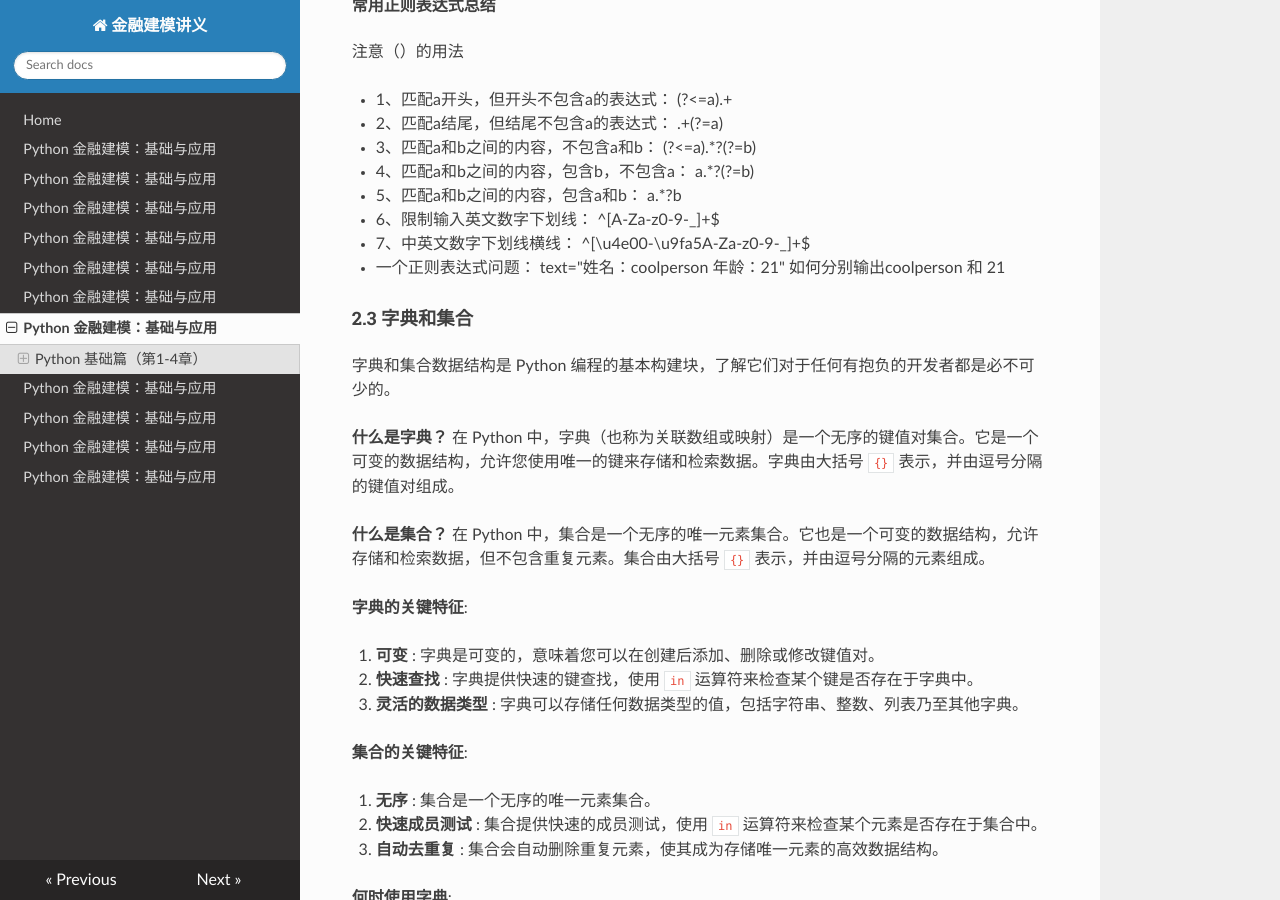
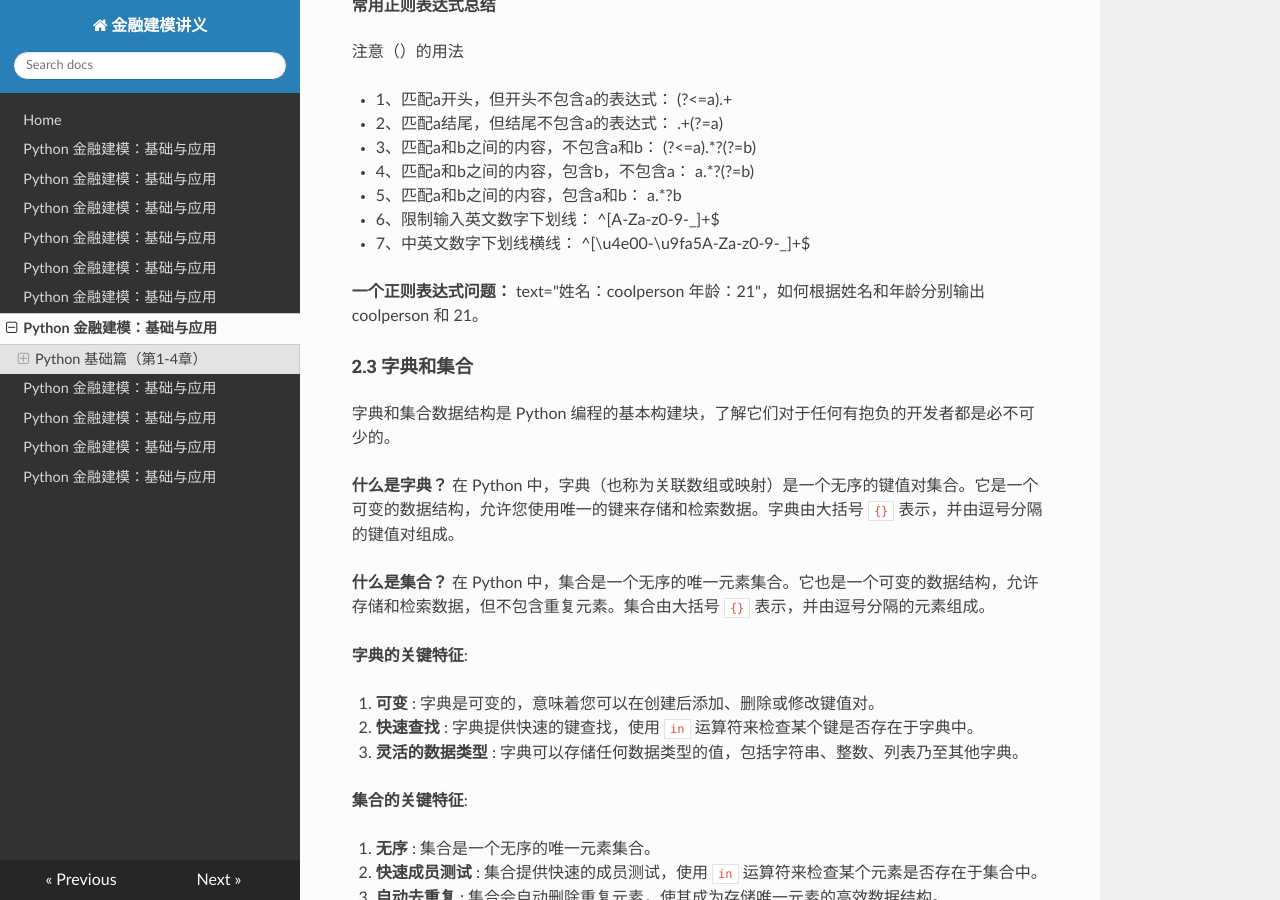
Before and after one commit to sihtyh/draft_textbook, an MkDocs documentation site: the page built from docs/draft_chapter2.md, in a window 1280 px wide and 900 px high, scrolled down 8882 px. Built offline with MkDocs 1.6.1, drawn with Linux system fonts in a browser that asks for light colours; nearby versions of some CDN libraries.

Commit message:
Add files via upload

```diff
--- a/docs/draft_chapter2.md
+++ b/docs/draft_chapter2.md
@@ -462,9 +462,8 @@ with open('large_log_file.txt', 'r') as f:
 * 6、限制输入英文数字下划线： ^[A-Za-z0-9-_]+$
 * 7、中英文数字下划线横线： ^[\u4e00-\u9fa5A-Za-z0-9-_]+$
 
-* 一个正则表达式问题：
-text="姓名：coolperson 年龄：21"
-如何分别输出coolperson 和 21
+**一个正则表达式问题：**
+text="姓名：coolperson 年龄：21"，如何根据姓名和年龄分别输出coolperson 和 21。
 
 #### 2.3 字典和集合
 
```
